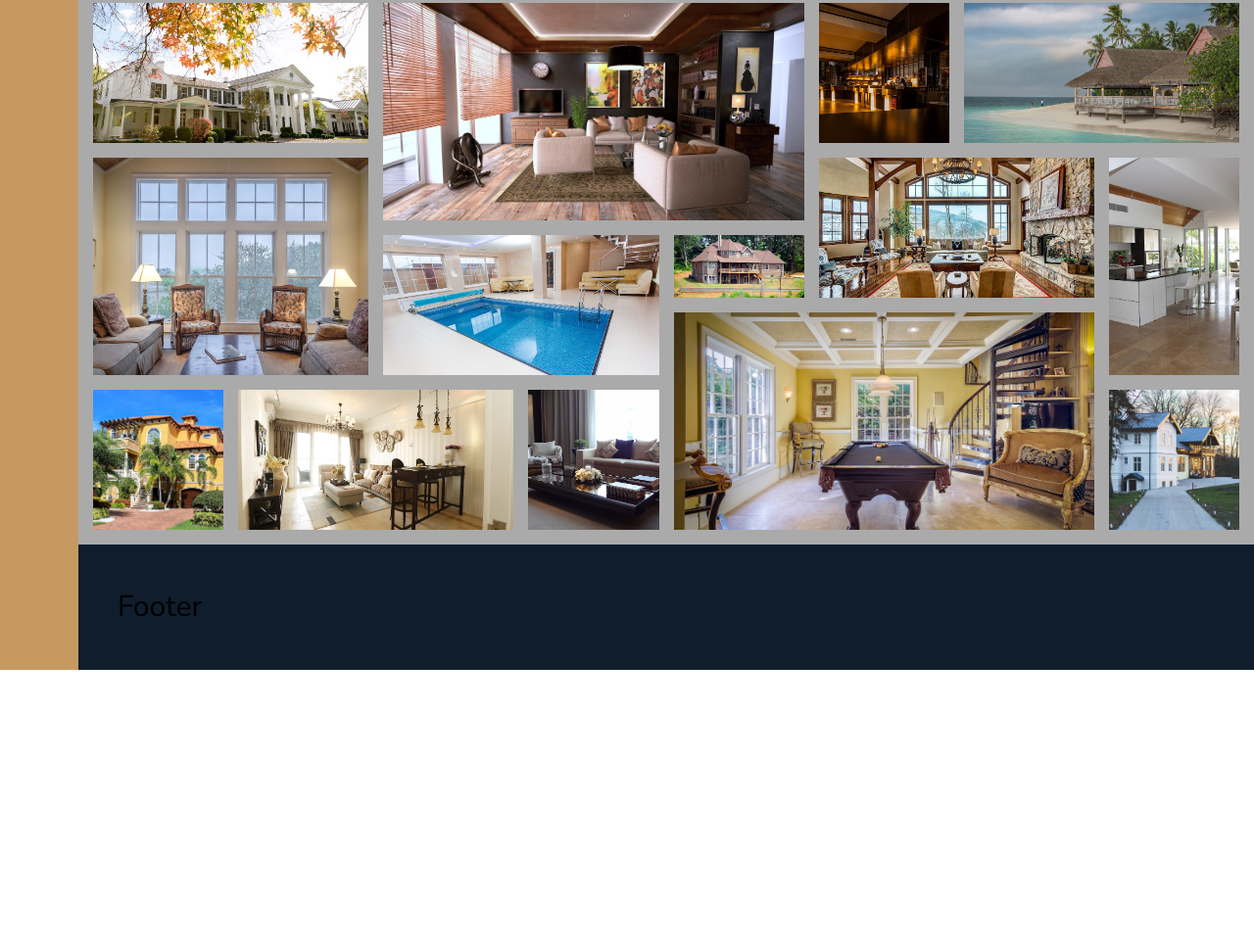
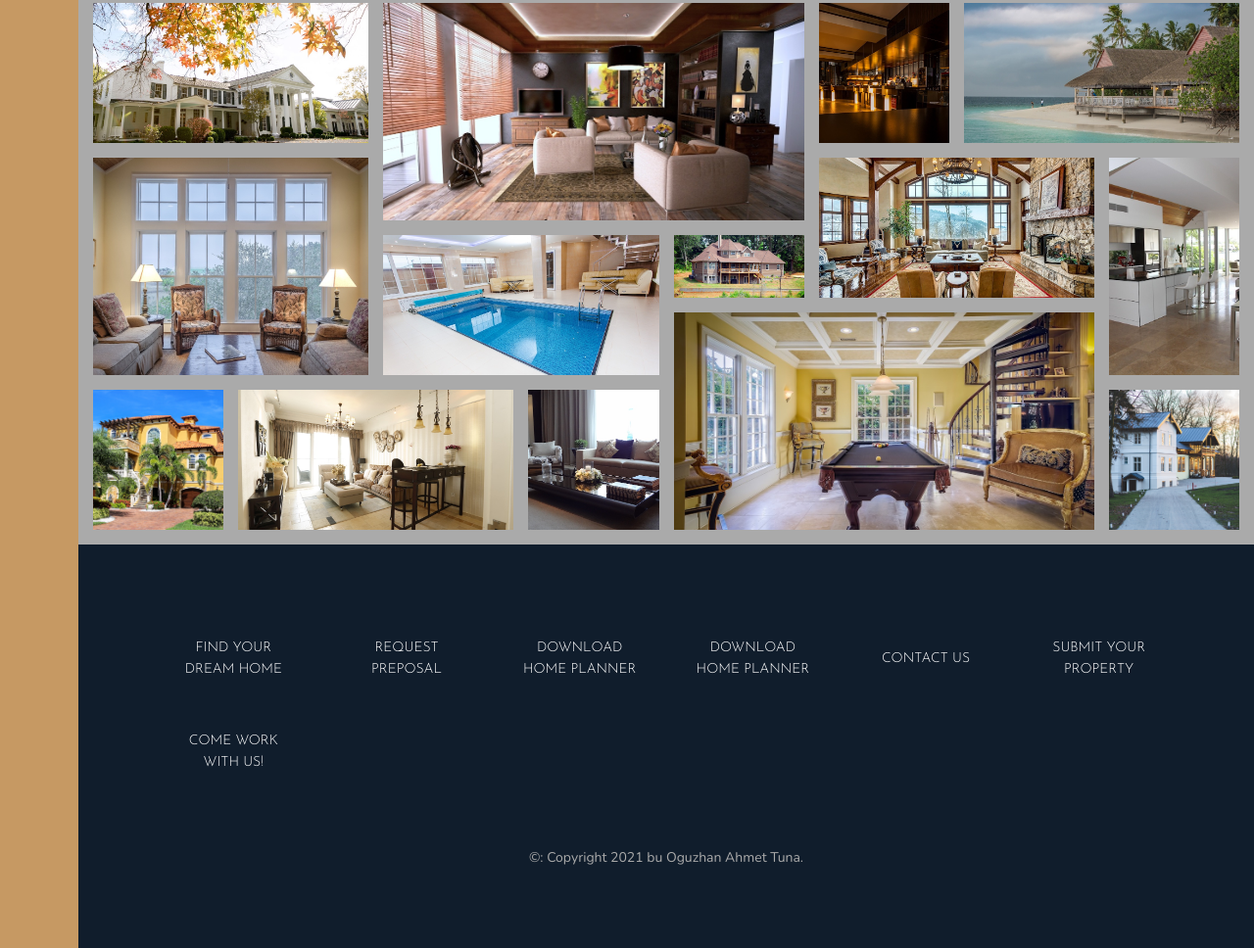
Before and after one commit to oguzhanntuna/nexter-static-css-grid-project, a website: page index.html in a window 1280 px wide. Shown: the part 3446-4414 px from the top of the page at 98% size. Before the commit the page ends 4130 px from the top, so only its background shows below. Drawn offline with nearby package versions, Linux system fonts and the light colour scheme.

Commit message:
building the footer

```diff
--- a/index.html
+++ b/index.html
@@ -324,7 +324,18 @@
         </div>
 
         <footer class="footer">
-            Footer
+            <ul class="nav">
+                <li class="nav__item"><a href="#" class="nav__link">Find your dream home</a></li>
+                <li class="nav__item"><a href="#" class="nav__link">Request preposal</a></li>
+                <li class="nav__item"><a href="#" class="nav__link">Download home planner</a></li>
+                <li class="nav__item"><a href="#" class="nav__link">Download home planner</a></li>
+                <li class="nav__item"><a href="#" class="nav__link">Contact us</a></li>
+                <li class="nav__item"><a href="#" class="nav__link">Submit your property</a></li>
+                <li class="nav__item"><a href="#" class="nav__link">Come work with us!</a></li>
+            </ul>
+            <p class="copyright">
+                &copy: Copyright 2021 bu Oguzhan Ahmet Tuna.
+            </p>
         </footer>
     </body>
 </html>
--- a/sass/_footer.scss
+++ b/sass/_footer.scss
@@ -1,4 +1,41 @@
 .footer {
     background-color: $color-secondary;
     grid-column: full-start / full-end;
+    padding: 8rem;
 }
+
+.nav {
+    list-style: none;
+
+    display: grid;
+    grid-template-columns: repeat(auto-fit, minmax(15rem, 1fr));
+    grid-gap: 2rem;
+    align-items: center;
+
+    &__link:link,
+    &__link:visited {
+        font-size: 1.4rem;
+        color: #fff;
+        text-decoration: none;
+        font-family: $font-display;
+        text-transform: uppercase;
+        text-align: center;
+        padding: 1.5rem;
+        display: block;
+        transition: all .2s;
+    }
+
+    &__link:hover,
+    &__link:active {
+        background-color: rgba(#fff, .05);
+        transform: translateY(-3px);
+    }
+}
+
+.copyright {
+    font-size: 1.4rem;
+    color: $color-grey-light-2;
+    margin: 6rem auto 0 auto;
+    text-align: center;
+    width: 70%;
+}
```
Also changed, not shown: css/style.css.
